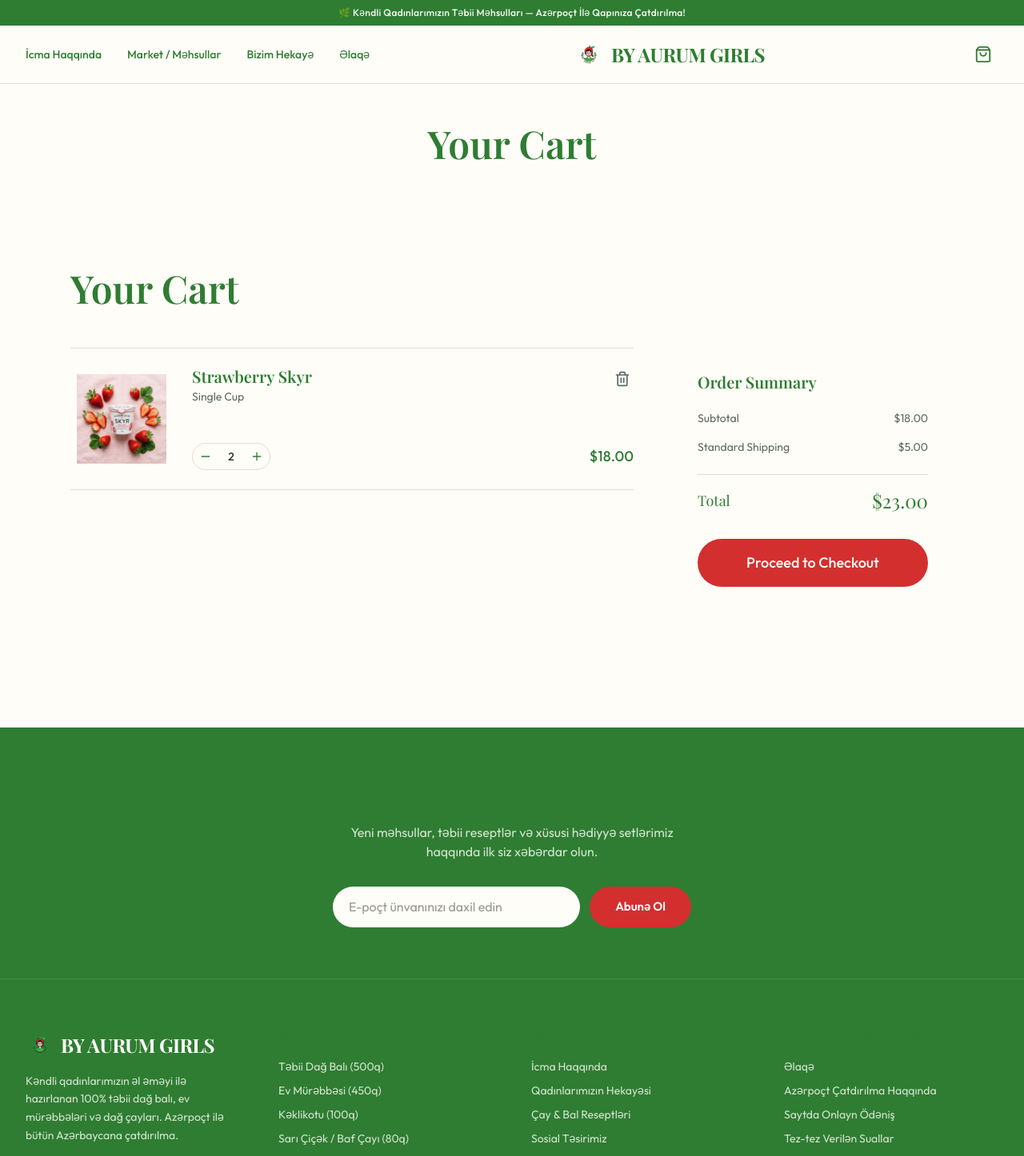
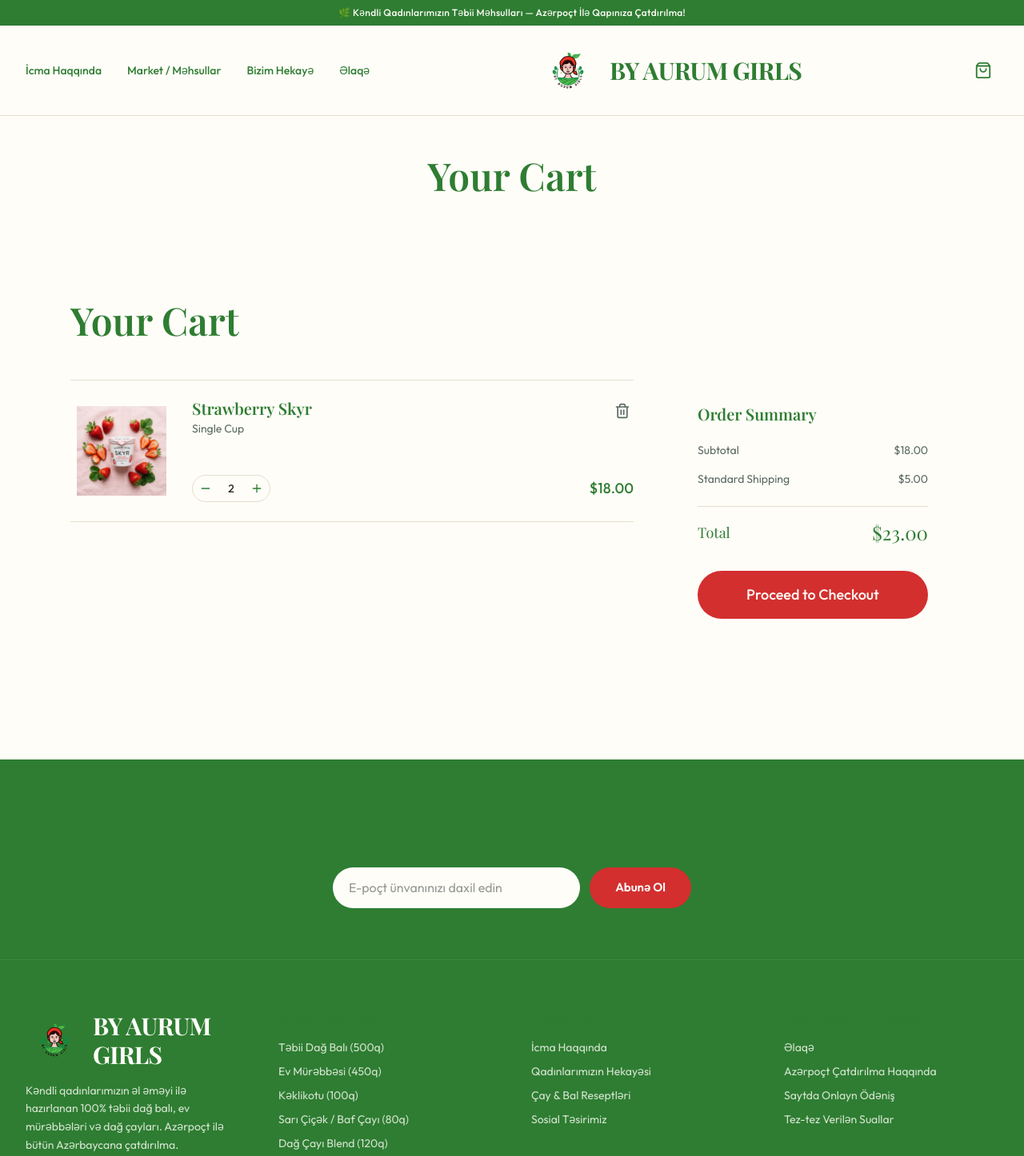
Before and after one commit to aurumgirls/aurumgirls, a Next.js app in the folder frontend/: page /cart in a window 1280 px wide. Shown: the top 1446 px of the page at 80% size. Built offline with nearby package versions, Linux system fonts and the light colour scheme.

Commit message:
refactor: update layout and styles in Header and Footer components

```diff
--- a/frontend/src/app/page.tsx
+++ b/frontend/src/app/page.tsx
@@ -6,7 +6,6 @@
 import FeaturedProducts from '@/components/FeaturedProducts';
 import ValuePillars from '@/components/ValuePillars';
 import ImpactStats from '@/components/ImpactStats';
-import MakersPreview from '@/components/MakersPreview';
 
 export default function Home() {
   return (
@@ -19,7 +18,6 @@
         <FeaturedProducts />
         <ValuePillars />
         <ImpactStats />
-        <MakersPreview />
       </main>
       <Footer />
     </>
--- a/frontend/src/components/Footer.tsx
+++ b/frontend/src/components/Footer.tsx
@@ -8,8 +8,7 @@
     <footer className="bg-forest text-cream">
       {/* Newsletter Section */}
       <div className="container mx-auto px-4 lg:px-8 py-16 text-center border-b border-forest-light">
-        <h2 className="font-display text-3xl lg:text-4xl font-semibold mb-4 text-cream">Kənd Qadınlarının Əməyinə Dəstək Olun</h2>
-        <p className="mb-8 text-cream/80 max-w-md mx-auto">Yeni məhsullar, təbii reseptlər və xüsusi hədiyyə setlərimiz haqqında ilk siz xəbərdar olun.</p>
+        <h2 className="font-display text-3xl lg:text-4xl font-semibold mb-8 text-cream">Kənd Qadınlarının Əməyinə Dəstək Olun</h2>
         <form className="flex flex-col sm:flex-row max-w-md mx-auto gap-3">
           <input
             type="email"
@@ -27,16 +26,16 @@
       <div className="container mx-auto px-4 lg:px-8 py-16 grid grid-cols-1 md:grid-cols-2 lg:grid-cols-4 gap-12">
         {/* Brand Column */}
         <div className="space-y-4">
-          <div className="flex items-center gap-2">
+          <div className="flex items-center gap-3">
             <Image
               src="/images/logo-color-custom.png"
               alt="By Aurum Girls Logo"
-              width={36}
-              height={36}
+              width={72}
+              height={72}
               unoptimized
-              className="w-9 h-9 object-contain"
+              className="w-18 h-18 object-contain"
             />
-            <span className="font-display text-2xl font-bold tracking-tight text-cream">BY AURUM GIRLS</span>
+            <span className="font-display text-2xl lg:text-3xl font-bold tracking-tight text-cream">BY AURUM GIRLS</span>
           </div>
           <p className="text-cream/80 text-sm leading-relaxed">
             Kəndli qadınlarımızın əl əməyi ilə hazırlanan 100% təbii dağ balı, ev mürəbbələri və dağ çayları. Azərpoçt ilə bütün Azərbaycana çatdırılma.
--- a/frontend/src/components/Header.tsx
+++ b/frontend/src/components/Header.tsx
@@ -60,16 +60,16 @@
           </div>
 
           {/* Center Brand Logo */}
-          <Link href="/" className="flex items-center gap-2 group">
+          <Link href="/" className="flex items-center gap-3 group">
             <Image
               src="/images/logo-color-custom.png"
               alt="By Aurum Girls Logo"
-              width={40}
-              height={40}
+              width={80}
+              height={80}
               unoptimized
-              className="w-10 h-10 object-contain group-hover:scale-105 transition-transform"
+              className="w-20 h-20 object-contain group-hover:scale-105 transition-transform"
             />
-            <span className="font-display text-xl lg:text-2xl font-bold text-forest tracking-tight">
+            <span className="font-display text-2xl lg:text-3xl font-bold text-forest tracking-tight">
               BY AURUM GIRLS
             </span>
           </Link>
```
